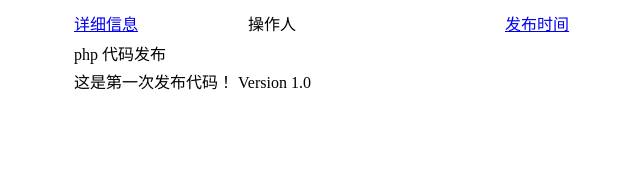
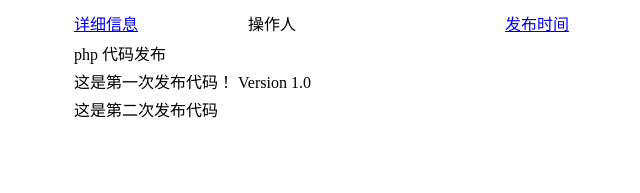
Before and after one commit to hxj382125921/testphp, a plain HTML site: page index.html in a window 1280 px wide. Shown: the whole page, without its empty margins (269-909 px from the left). Drawn offline with Linux system fonts and the light colour scheme.

Commit message:
version 2.0

```diff
--- a/index.html
+++ b/index.html
@@ -22,7 +22,7 @@
     <td>这是第一次发布代码！ Version 1.0</td>
   </tr>
   <tr>
-    <td>&nbsp;</td>
+    <td>这是第二次发布代码</td>
   </tr>
   <tr>
     <td>&nbsp;</td>
```
Also changed, not shown: fbtime.html (+1 -0 lines), info.html (+1 -0 lines), 1 other file.
